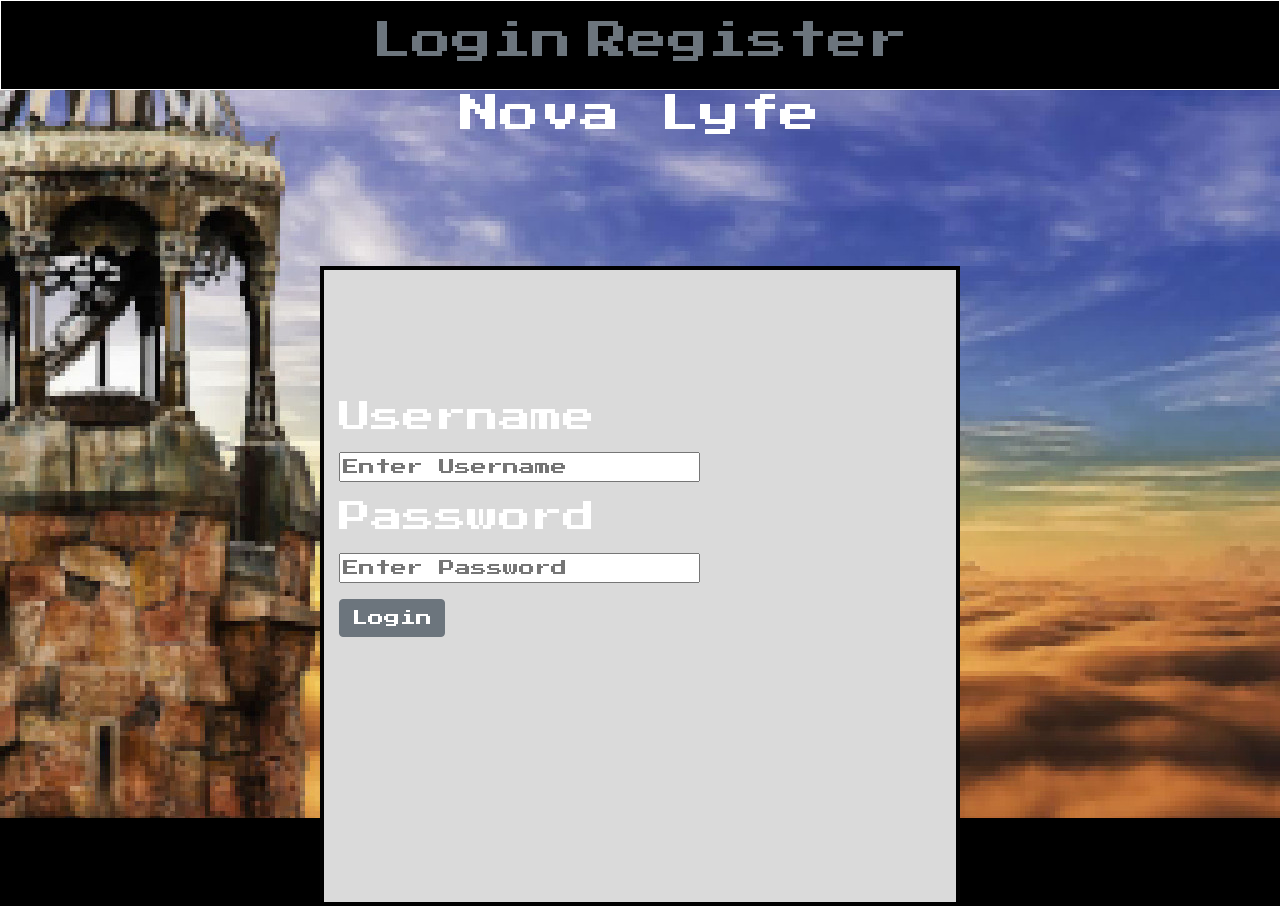
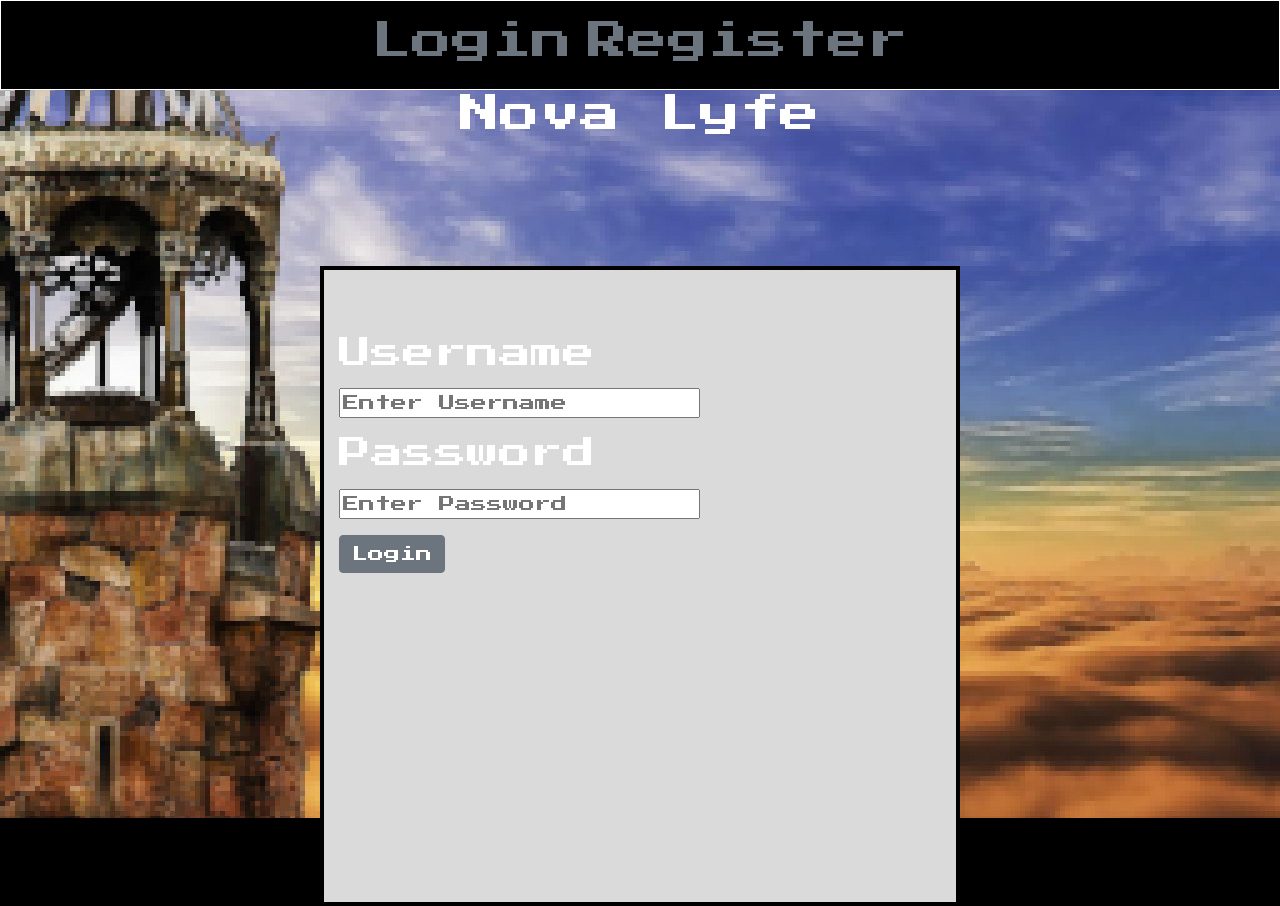
Before and after one commit to PatWyzlic/NovaLyfe, a React (Create React App) app in the folder Frontend/novalyfe/: page /login in a window 1280 px wide. Built offline with nearby package versions, Linux system fonts and the light colour scheme.

Commit message:
Styling update

```diff
--- a/Frontend/novalyfe/src/index.css
+++ b/Frontend/novalyfe/src/index.css
@@ -46,7 +46,7 @@ li a:hover {
 }
 
 form{
-  padding: 10%;
+  padding: 5%;
   margin: 10%;
   width: 20%;
   background-color: rgb(218, 218, 218);
```
